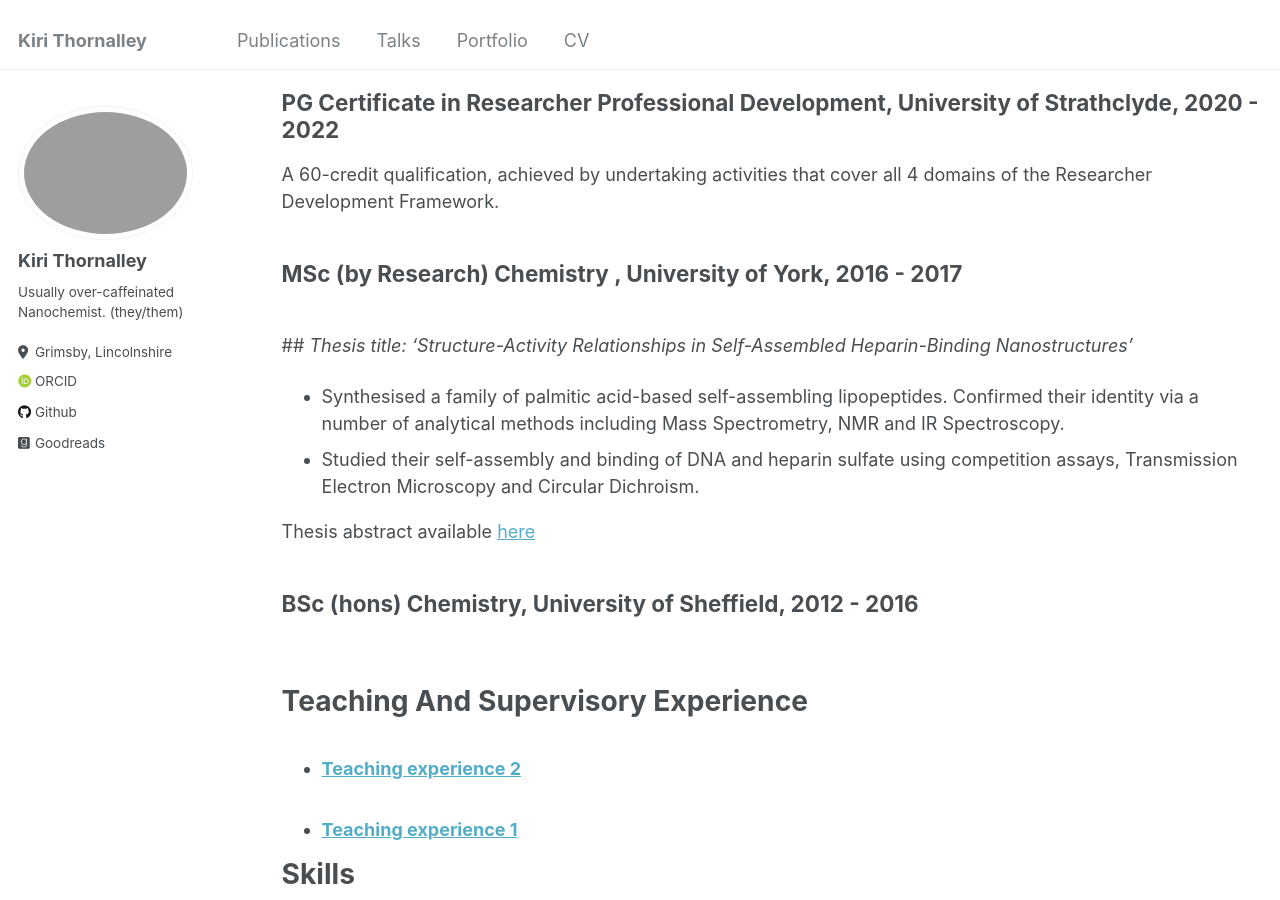
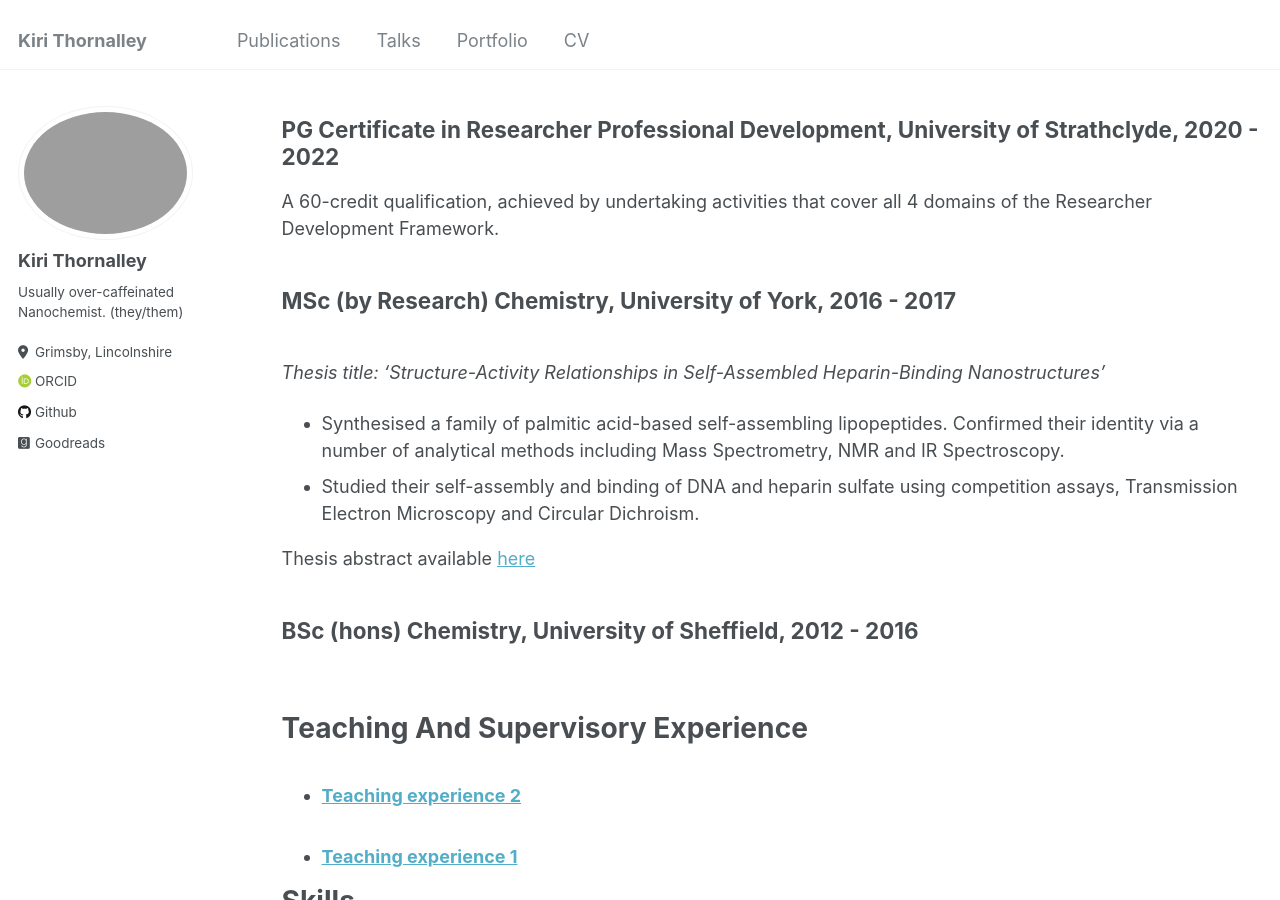
Before and after one commit to kiri-thornalley/kiri-thornalley.github.io, a Jekyll site: the page built from _pages/cv.md, in a window 1280 px wide and 900 px high, scrolled down 566 px. Built offline with Jekyll 4.4.1, drawn with Linux system fonts in a browser that asks for light colours; some web fonts are replaced.

```diff
--- a/_pages/cv.md
+++ b/_pages/cv.md
@@ -17,15 +17,15 @@ Protein corona formation in vivo is a phenomenon of high current interest in pha
   *	Used advanced statistics including 3-way ANOVA to identify temperature, concentration and temporal effects on protein corona formation around polymeric nanoparticles.  <br/>
   *	Identified key parameters from a dataset derived from Computational Fluid Dynamics simulations using Principal Component Analysis. These parameters were later influential for the design of a 3D-printed microfluidic device capable of subjecting nanoparticles to physiologically relevant forces.
 <br/>
-Thesis abstract available [here]()
-Data underpinning the thesis available [here]() <br/>
+Thesis abstract available [here](/phd-abstract/) <br/>
+Data underpinning the thesis available [here](https://doi.org/10.15129/0c656eea-2d11-4e79-abed-d792195f90fc) <br/>
 
 
 ## PG Certificate in Researcher Professional Development, University of Strathclyde, 2020 - 2022 <br/> ##
   A 60-credit qualification, achieved by undertaking activities that cover all 4 domains of the Researcher Development Framework. <br/>
 
-## MSc (by Research) Chemistry , University of York, 2016 - 2017
-<br/> ##
+## MSc (by Research) Chemistry, University of York, 2016 - 2017 ##
+<br/>
 _Thesis title: ‘Structure-Activity Relationships in Self-Assembled Heparin-Binding Nanostructures’_<br/>
  * Synthesised a family of palmitic acid-based self-assembling lipopeptides. Confirmed their identity via a number of analytical methods including Mass Spectrometry, NMR and IR Spectroscopy. <br/>
   * Studied their self-assembly and binding of DNA and heparin sulfate using competition assays, Transmission Electron Microscopy and Circular Dichroism. <br/>
```
Also changed, not shown: _pages/phd-abstract.md (added).
